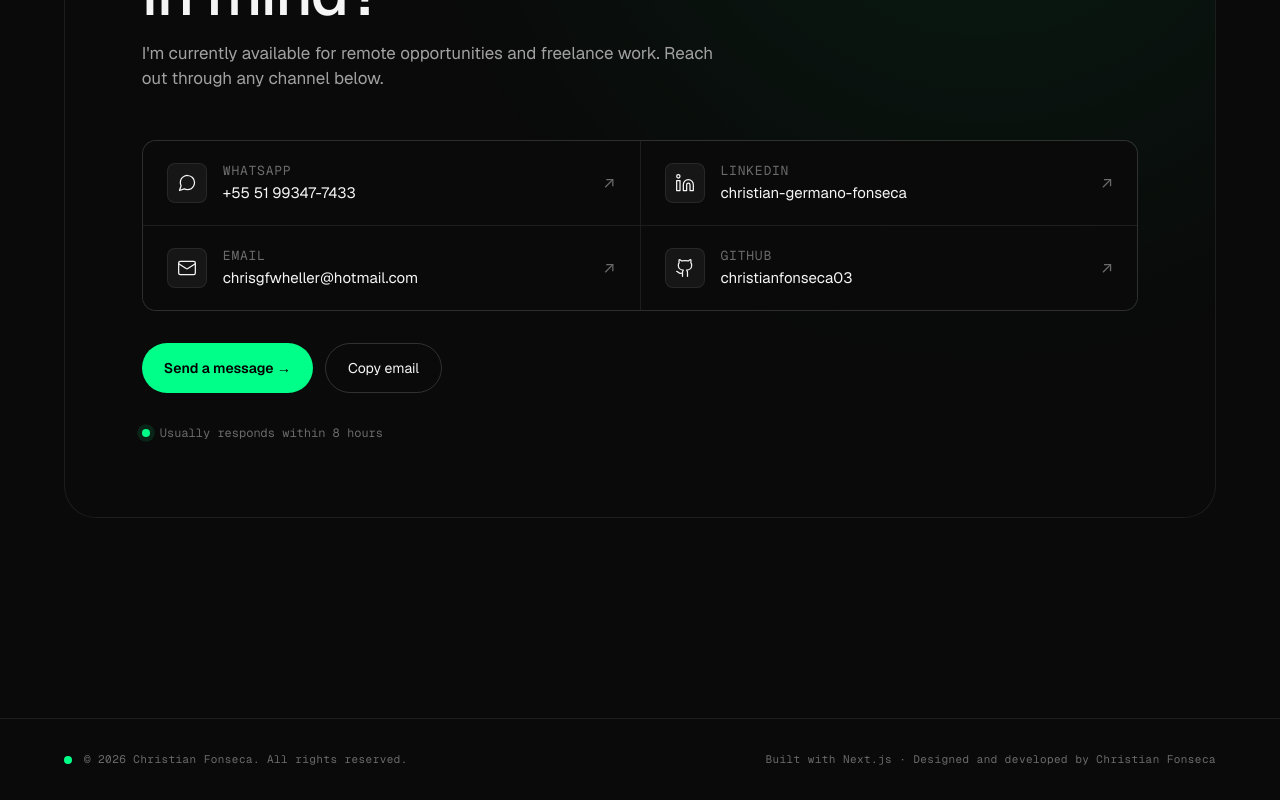
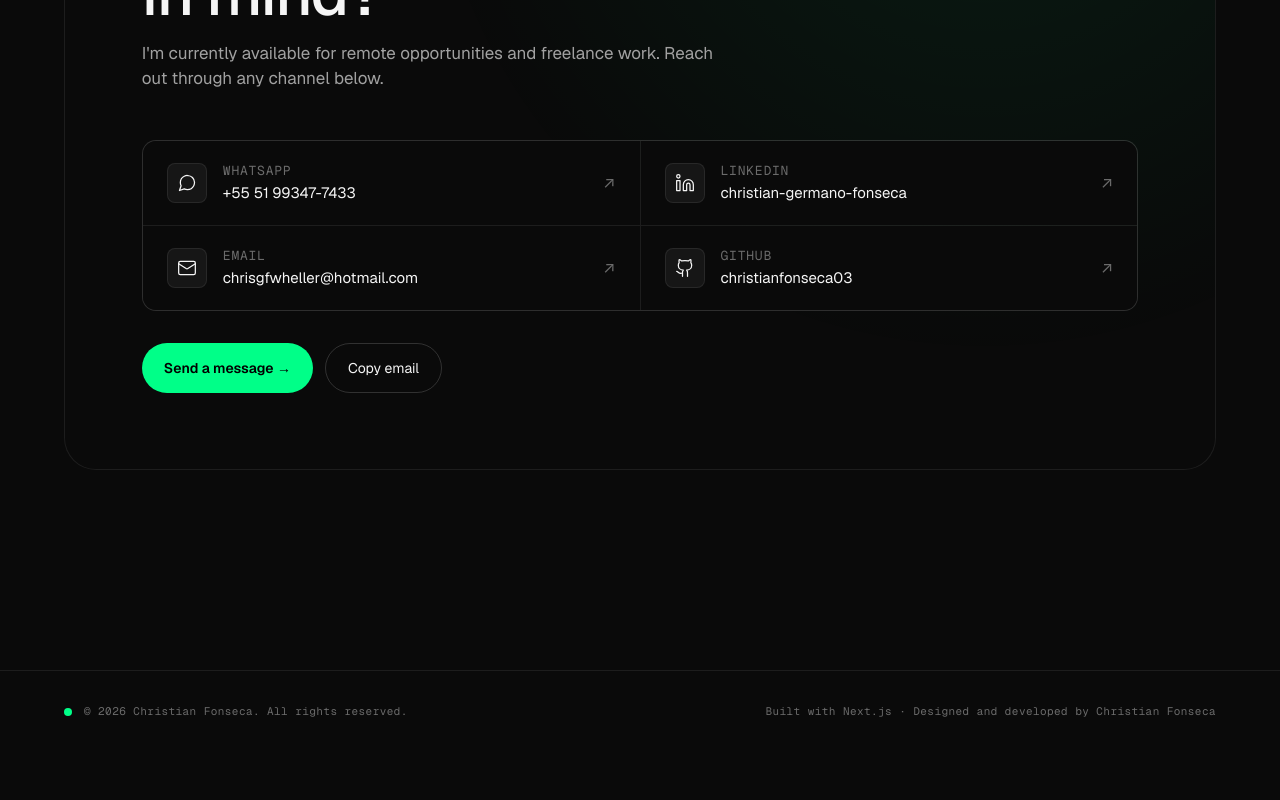
Before and after one commit to christianfonseca03/portfolio, a Next.js app: page /en in a window 1280 px wide. Shown: the part 6760-7560 px from the top of the page. After the commit the page ends 7512 px from the top, so only its background shows below. Built offline with nearby package versions, Linux system fonts and the light colour scheme.

Commit message:
remove: message

```diff
--- a/components/Contact.tsx
+++ b/components/Contact.tsx
@@ -147,12 +147,6 @@ export default function Contact({ t }: Props) {
             </button>
           </div>
 
-          {/* Response time */}
-          <div className="relative mt-8 flex items-center gap-2.5 font-mono text-xs text-fg-dim">
-            <span className="h-2 w-2 rounded-full bg-accent animate-[pulse-status_2s_ease-in-out_infinite]" />
-            {t.response}
-          </div>
-
         </div>
       </div>
     </section>
--- a/messages/en.json
+++ b/messages/en.json
@@ -62,8 +62,7 @@
     "subtitle": "I'm currently available for remote opportunities and freelance work. Reach out through any channel below.",
     "cta":      "Send a message",
     "copy":     "Copy email",
-    "copied":   "Copied!",
-    "response": "Usually responds within 8 hours"
+    "copied":   "Copied!"
   },
   "footer": {
     "built": "Built with Next.js · Designed and developed by Christian Fonseca",
--- a/messages/pt.json
+++ b/messages/pt.json
@@ -62,8 +62,7 @@
     "subtitle": "Atualmente disponível para oportunidades remotas e freelance. Entre em contato pelo canal que preferir.",
     "cta":      "Enviar mensagem",
     "copy":     "Copiar email",
-    "copied":   "Copiado!",
-    "response": "Normalmente responde em até 8 horas"
+    "copied":   "Copiado!"
   },
   "footer": {
     "built": "Feito com Next.js · Design e desenvolvimento por Christian Fonseca",
```
